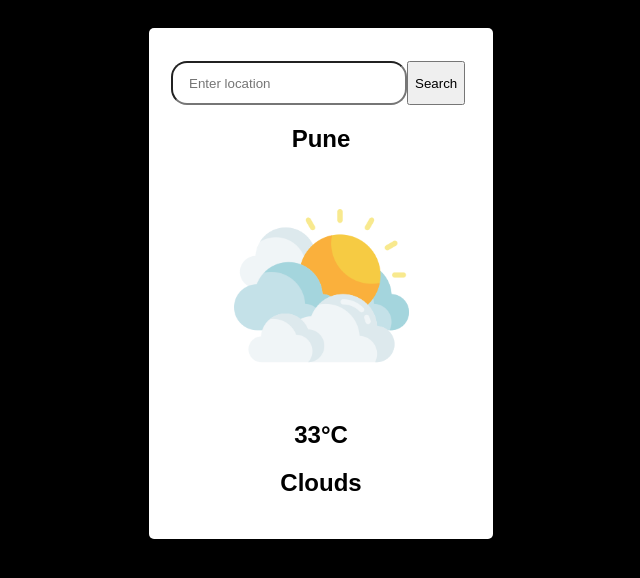
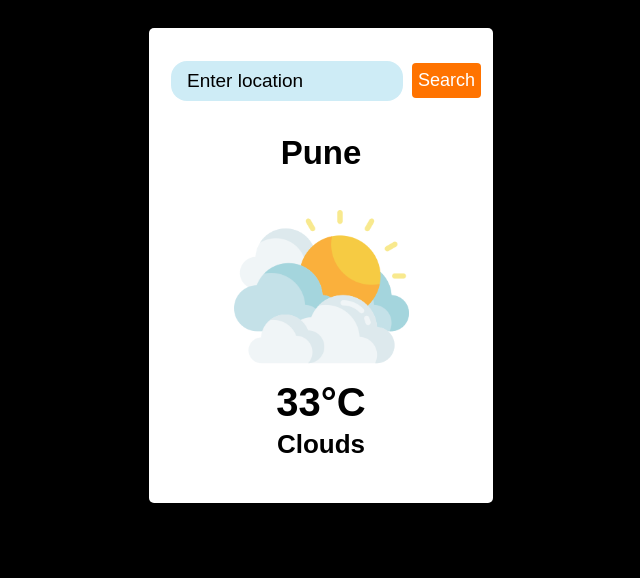
Before and after one commit to Fayaz900/weather-app, a plain HTML site: page index.html in a window 1280 px wide. Shown: the whole page, without its empty margins (319-959 px from the left). Drawn offline with Linux system fonts and the light colour scheme.

Commit message:
designing completed

```diff
--- a/style.css
+++ b/style.css
@@ -21,4 +21,38 @@ input{
     padding: 16px;
     border-radius: 16px;
     height: 8px;
+    outline: none;
+    border: none;
+    font-size: 19px;
+    background-color: rgb(206, 236, 246);
 }
+#temp{
+    font-size: 40px;
+    margin-top: -22px;
+}
+#type{
+    font-size: 26px;
+    margin-top: -30px;
+}
+img{
+    margin-top: -25px;
+}
+#city{
+    margin-top: 33px;
+    font-size: 33px;
+}
+button{
+    width: 70px;
+    height: 35px;
+    border-radius: 4px;
+    border: none;
+    outline: none;
+    font-size: 18px;
+    background-color: rgb(255, 115, 0);
+    color: #ffff;
+    margin-top: 2px;
+    margin-inline: 9px;
+}
+::placeholder{
+    color: black;
+}
```
